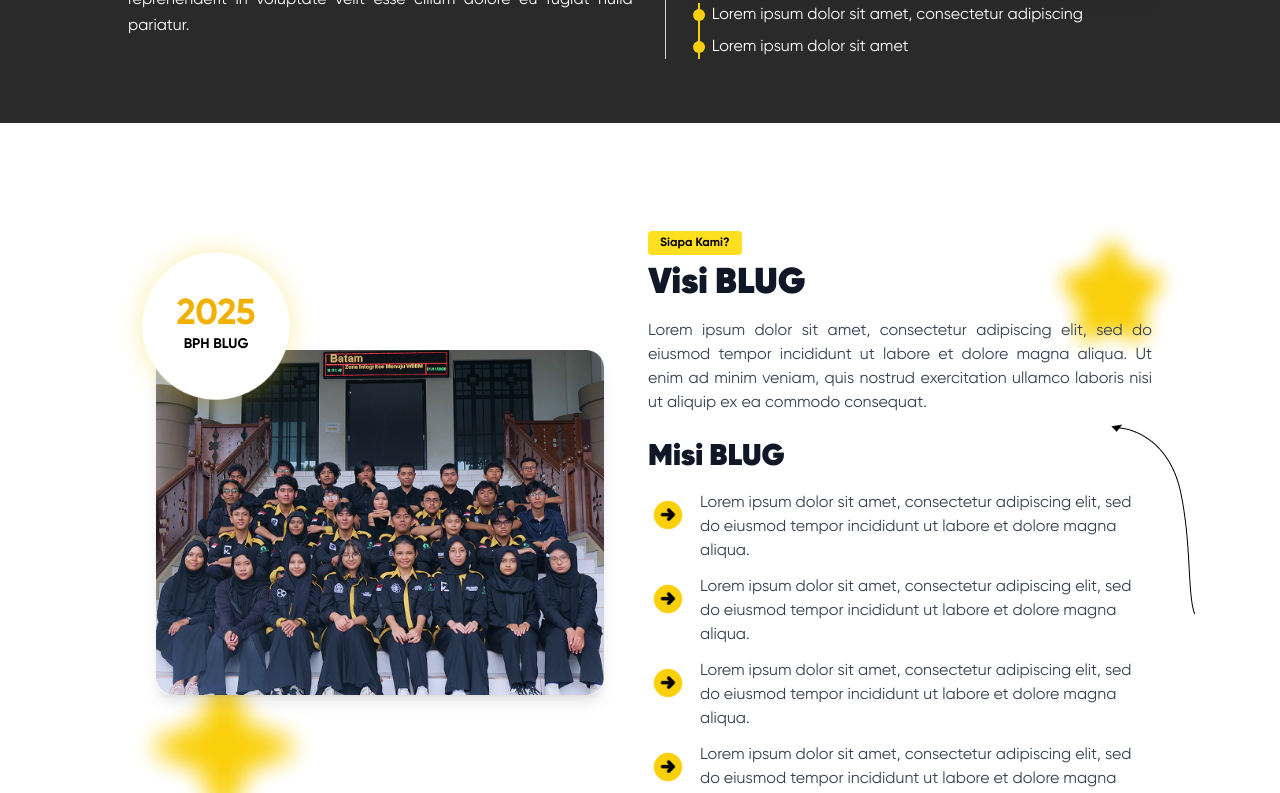
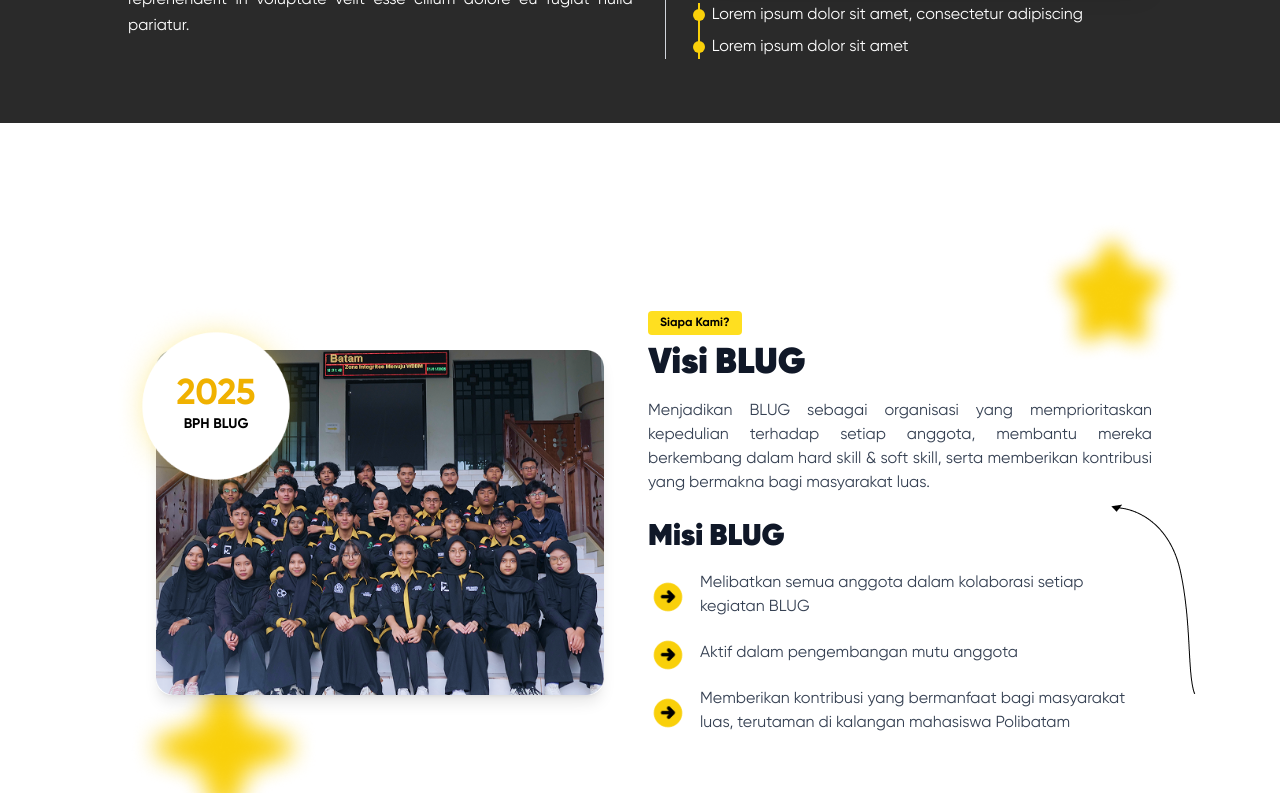
Before and after one commit to Batam-Linux-User-Group/profile-blug, a React (Vite) app: page /tentang in a window 1280 px wide. Shown: the part 1120-1913 px from the top of the page. Built offline with nearby package versions, Linux system fonts and the light colour scheme.

Commit message:
Add AOS animation and polishing

```diff
--- a/src/Components/AltHero.jsx
+++ b/src/Components/AltHero.jsx
@@ -11,10 +11,10 @@ const Hero = ({ label, title, addStyle }) => {
         backgroundSize: "cover",
       }}
     >
-      <div className="bg-yellow-400 bg-opacity-60 inline-block px-4 py-1 text-sm font-bold">
+      <div className="bg-yellow-400 bg-opacity-60 inline-block px-4 py-1 text-sm font-bold" data-aos="flip-down">
         {label}
       </div>
-      <h2 className="text-3xl md:text-4xl font-black mt-4">
+      <h2 className="text-3xl md:text-4xl font-black mt-4" data-aos="zoom-in">
         {title} <br />
         {(() => {
           switch (addStyle) {
--- a/src/Components/Tentang/Sejarah.jsx
+++ b/src/Components/Tentang/Sejarah.jsx
@@ -18,19 +18,19 @@ const Sejarah = () => {
         {/* Konten */}
         <div className="text-left w-full max-w-5xl">
           {/* Label */}
-          <p className="text-sm font-semibold text-black bg-primary inline-block px-6 py-1 rounded-full mb-2">
+          <p className="text-sm font-semibold text-black bg-primary inline-block px-6 py-1 rounded-full mb-2" data-aos="flip-up">
             Penasaran ga sih?
           </p>
           <br />
           {/* Judul */}
-          <h2 className="text-3xl md:text-4xl font-gilroy font-extrabold mb-8 inline-block border-b-[5px] border-primary pb-1">
+          <h2 className="text-3xl md:text-4xl font-gilroy font-extrabold mb-8 inline-block border-b-[5px] border-primary pb-1" data-aos="fade-right">
             Sejarah terbentuknya Batam Linux User Group
           </h2>
 
           <div className="flex flex-col md:flex-row gap-8 items-start">
             {/* Paragraf Kiri */}
             <div className="md:w-[50%]">
-              <p className="text-tertiary leading-relaxed text-justify">
+              <p className="text-tertiary leading-relaxed text-justify" data-aos="fade-left" data-aos-delay="300">
                 Lorem ipsum dolor sit amet, consectetur adipiscing elit, sed do
                 eiusmod tempor incididunt ut labore et dolore magna aliqua. Ut
                 enim ad minim veniam,{" "}
@@ -48,7 +48,7 @@ const Sejarah = () => {
             <div className="hidden md:block w-px bg-gray-300  self-stretch" />
 
             {/* Quote + List */}
-            <div className="md:w-[45%] flex flex-col gap-6">
+            <div className="md:w-[45%] flex flex-col gap-6" data-aos="fade-right" data-aos-delay="500">
               {/* Quote Card */}
               <div className="bg-primary text-black font-extrabold  text-2xl rounded-xl py-8 px-10 shadow-xl font-gilroyHeavy text-center">
                 “Lorem Ipsum Dolor sit amet”
--- a/src/components/LandingPage/VisiMisiBlug.jsx
+++ b/src/Components/Tentang/VisiMisiBlug.jsx
@@ -10,7 +10,7 @@ import {
 
 const VisiMisiBlug = () => {
   return (
-    <div className="bg-white relative min-h-screen flex items-center justify-center overflow-x-hidden">
+    <div className="bg-white relative min-h-screen flex items-center overflow-hidden ">
       {/* Background Decorations */}
       <div
         className="absolute top-132 left-32 w-48 h-48 bg-cover bg-center z-0"
@@ -21,7 +21,7 @@ const VisiMisiBlug = () => {
         style={{ backgroundImage: `url(${Bintang})` }}
       />
 
-      <section className="relative z-10 w-full px-4 sm:px-6 md:px-10 lg:px-20 xl:px-32">
+      <section className="relative z-10 w-full lg:max-w-screen-lg mx-auto">
         <div className="max-w-6xl mx-auto flex flex-col md:flex-row items-stretch justify-center gap-4">
           {/* Left Column - Image & Year Badge */}
           <div className="relative w-full md:w-1/2 flex items-center justify-center">
@@ -29,8 +29,9 @@ const VisiMisiBlug = () => {
               src={FotoBlug}
               alt="Foto BLUG"
               className="rounded-2xl w-full max-w-md shadow-lg z-10"
+              data-aos="zoom-in"
             />
-            <div className="absolute -top-2 -left-4 w-52 z-20">
+            <div className="absolute -top-2 -left-4 w-52 z-20" data-aos="zoom-out" data-aos-delay="800">
               <div
                 className="w-full h-52 bg-cover bg-center relative z-20"
                 style={{ backgroundImage: `url(${Lingkaran})` }}
@@ -48,38 +49,47 @@ const VisiMisiBlug = () => {
               <div
                 className="absolute -right-12 top-48 w-24 h-48"
                 style={{ backgroundImage: `url(${ArrowVisiMisi})` }}
+                data-aos="fade-up"
               />
 
-              <span className="inline-block bg-yellow-300 text-xs font-bold px-3 py-1 mb-2 rounded">
+              <span className="inline-block bg-yellow-300 text-xs font-bold px-3 py-1 mb-2 rounded" data-aos="flip-down">
                 Siapa Kami?
               </span>
 
-              <h2 className="text-3xl md:text-4xl font-extrabold text-gray-900 mb-4">
+              <h2 className="text-3xl md:text-4xl font-extrabold text-gray-900 mb-4" data-aos="fade-right">
                 Visi BLUG
               </h2>
-              <p className="text-gray-700 mb-6 text-justify">
-                Lorem ipsum dolor sit amet, consectetur adipiscing elit, sed do
-                eiusmod tempor incididunt ut labore et dolore magna aliqua. Ut
-                enim ad minim veniam, quis nostrud exercitation ullamco laboris
-                nisi ut aliquip ex ea commodo consequat.
+              <p className="text-gray-700 mb-6 text-justify" data-aos="fade-left" data-aos-delay="200">
+                Menjadikan BLUG sebagai organisasi yang memprioritaskan kepedulian terhadap setiap
+                anggota, membantu mereka berkembang dalam hard skill & soft skill, serta memberikan
+                kontribusi yang bermakna bagi masyarakat luas.
               </p>
 
-              <h2 className="text-2xl md:text-3xl font-extrabold text-gray-900 mb-4">
+              <h2 className="text-2xl md:text-3xl font-extrabold text-gray-900 mb-4" data-aos="fade-right">
                 Misi BLUG
               </h2>
               <ul className="space-y-3 text-gray-700">
-                {[...Array(4)].map((_, index) => (
-                  <li key={index} className="flex items-start gap-3">
+                {[
+                  {
+                    text: "Melibatkan semua anggota dalam kolaborasi setiap kegiatan BLUG",
+                    delay: "200"
+                  },
+                  {
+                    text: "Aktif dalam pengembangan mutu anggota",
+                    delay: "400"
+                  },
+                  {
+                    text: "Memberikan kontribusi yang bermanfaat bagi masyarakat luas, terutaman di kalangan mahasiswa Polibatam",
+                    delay: "600"
+                  }
+                ].map((item, index) => (
+                  <li key={index} className="flex items-center gap-3" data-aos="fade-right" data-aos-delay={item.delay}>
                     <img
                       src={Next}
                       alt="Next Icon"
                       className="w-10 h-10 mt-1"
                     />
-                    <span>
-                      Lorem ipsum dolor sit amet, consectetur adipiscing elit,
-                      sed do eiusmod tempor incididunt ut labore et dolore
-                      magna aliqua.
-                    </span>
+                    <span>{item.text}</span>
                   </li>
                 ))}
               </ul>
--- a/src/components/LandingPage/Hero.jsx
+++ b/src/components/LandingPage/Hero.jsx
@@ -15,7 +15,7 @@ const Hero = ({ title, subTitle }) => {
 
   return (
     <>
-    <div className="relative bg-cover bg-center flex h-187 overflow-x-hidden" style={{ backgroundImage: `url(/images/bgPoltek.webp)` }}>
+    <div className="relative bg-cover bg-center flex h-187 overflow-hidden" style={{ backgroundImage: `url(/images/bgPoltek.webp)` }}>
       <div className="absolute inset-0 bg-gradient-to-b from-yellow-50/10 to-white/100 z-0">
       </div>
       {/* konten */}
--- a/src/components/LandingPage/TujuanSection.jsx
+++ b/src/components/LandingPage/TujuanSection.jsx
@@ -67,7 +67,7 @@ const TujuanSection = () => {
                 title: "Visi Kami",
                 icon: <img src={ic_eye} className="w-12 h-12 text-gray-800" />,
                 bg: visiBackground,
-                desc: "Menjadikan BLUG sebagai organisasi yang memprioritaskan kepedulian terhadap setiap anggota,membantu mereka berkembang dalam hard skill & soft skill. serta memberikan kontribusi yang bermakna bagi masyarakat luas",
+                desc: "Menjadikan BLUG sebagai organisasi yang memprioritaskan kepedulian terhadap setiap anggota, membantu mereka berkembang dalam hard skill & soft skill. serta memberikan kontribusi yang bermakna bagi masyarakat luas",
                 aos: "flip-left"
               },
               {
--- a/src/pages/Tentang.jsx
+++ b/src/pages/Tentang.jsx
@@ -1,7 +1,7 @@
 import React from "react";
 import AltHero from "../Components/AltHero"
 import Sejarah from "../Components/Tentang/Sejarah";
-import VisiMisiBlug from "../components/LandingPage/VisiMisiBlug";
+import VisiMisiBlug from "../Components/Tentang/VisiMisiBlug";
 import Header from "../components/Header";
 import Footer from "../components/Footer";
 
```
